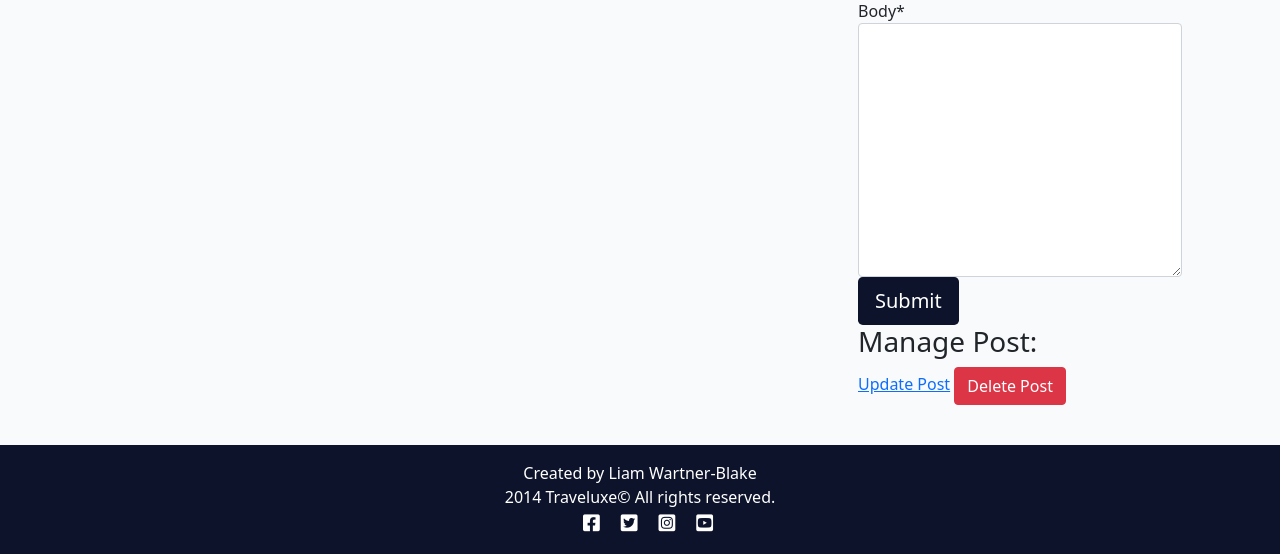
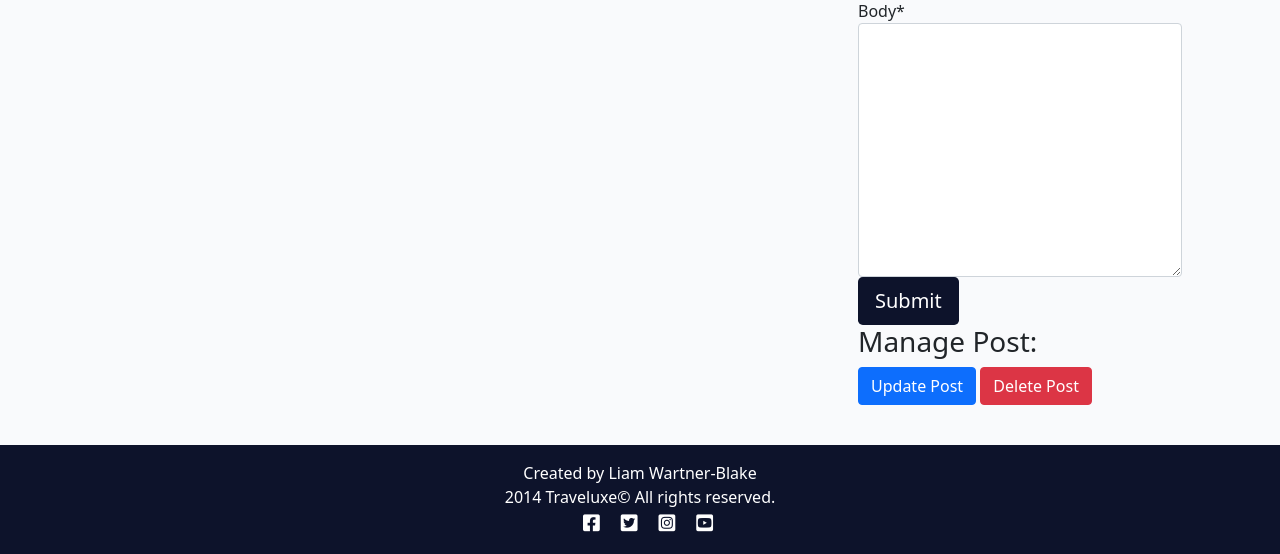
Before and after one commit to Liam-WB/DjangoTraveluxe2, a Django app: a page that uses templates/post_detail.html in a window 1280 px wide. Shown: the part 728-1282 px from the top of the page. Run offline with Django 3.2, Linux system fonts and the light colour scheme; a user stored in the database is signed in; tables that the repository leaves empty hold one stand-in row (values such as "Sample post"); some libraries are stand-ins or nearby versions.

Commit message:
-Style post update button

```diff
--- a/templates/post_detail.html
+++ b/templates/post_detail.html
@@ -140,7 +140,7 @@
         {% if user.is_authenticated %}
             {% if is_post_owner %}
                 <h3>Manage Post:</h3>
-                <a href="{% url 'post_update_form' post.slug %}">Update Post</a>
+                <a href="{% url 'post_update_form' post.slug %}" class="btn btn-primary">Update Post</a>
                 <form method="post" action="{% url 'post_delete' post.slug %}" style="display: inline;">
                     {% csrf_token %}
                     <button type="submit" class="btn btn-danger">Delete Post</button>
```
Also changed, not shown: market/forms.py (line endings or trailing spaces).
